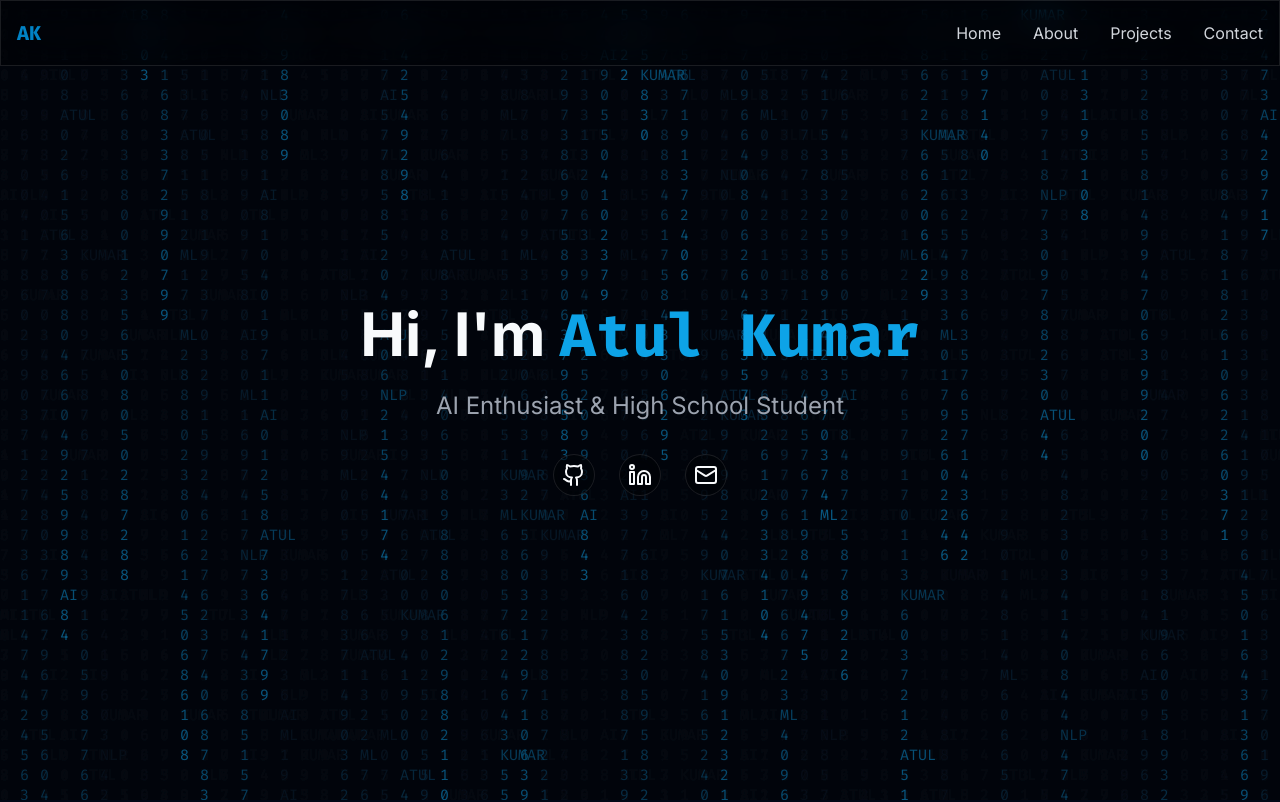
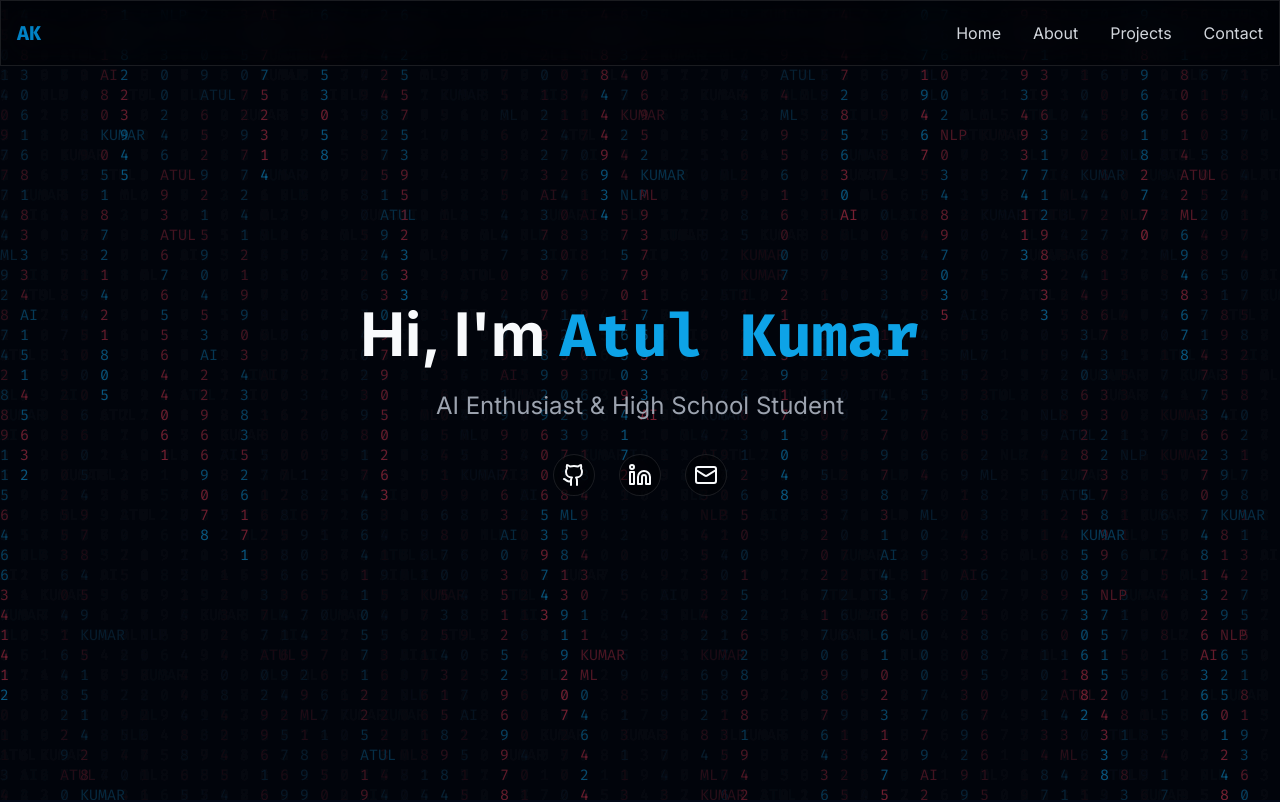
Before and after one commit to Darkside-Atul/atul-portfolio-matrix, a React (Vite) app: page / in a window 1280 px wide. Shown: the top 802 px of the page. Built offline with nearby package versions, Linux system fonts and the light colour scheme.

Commit message:
Add red color option
The prompt suggested adding a red color option.  No specific implementation details were provided.

```diff
--- a/src/components/MatrixRain.tsx
+++ b/src/components/MatrixRain.tsx
@@ -21,14 +21,19 @@ const MatrixRain = () => {
     const characters = '0123456789';
     const words = ['ATUL', 'KUMAR', 'AI', 'ML', 'NLP'];
 
+    // Colors array for variation
+    const colors = ['#0EA5E9', '#ea384c']; // Blue and Red
+
     const draw = () => {
       ctx.fillStyle = 'rgba(0, 0, 0, 0.05)';
       ctx.fillRect(0, 0, canvas.width, canvas.height);
 
-      ctx.fillStyle = '#0EA5E9'; // Changed from #00ff00 to light blue
       ctx.font = '15px Fira Code';
 
       for (let i = 0; i < drops.length; i++) {
+        // Randomly select color for each column
+        ctx.fillStyle = colors[Math.floor(Math.random() * colors.length)];
+
         // Randomly decide whether to show a number or a word
         const shouldShowWord = Math.random() < 0.05; // 5% chance to show a word
         let text;
```
